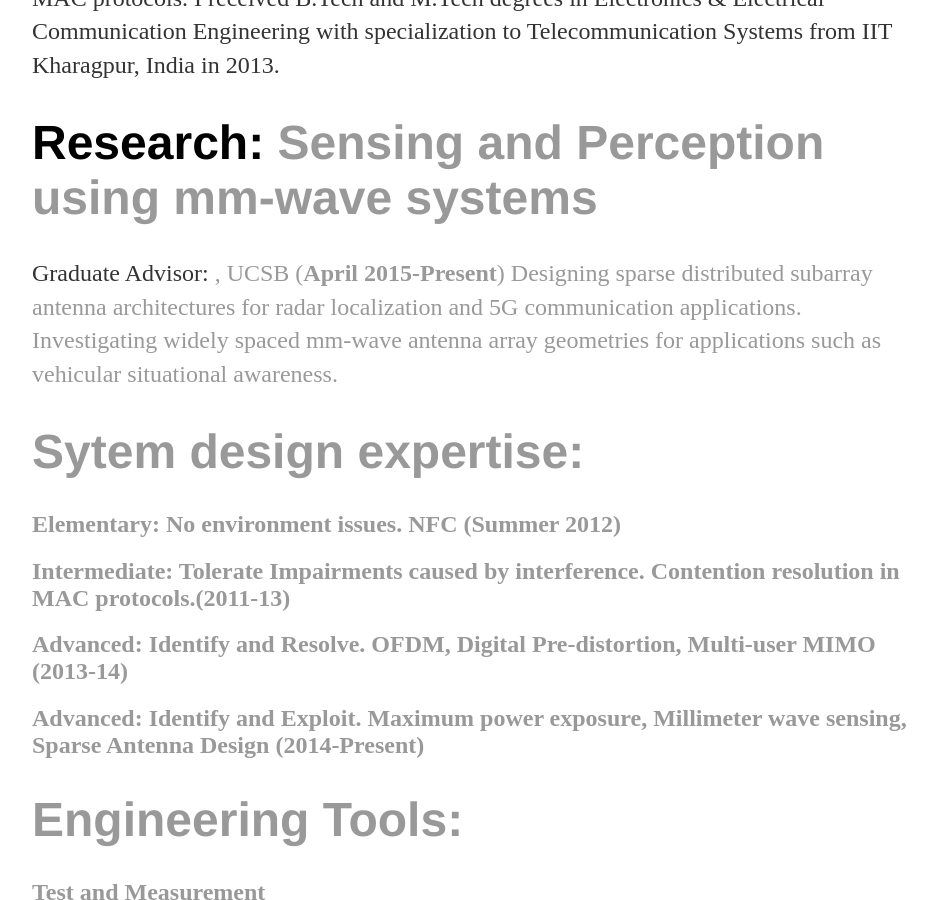
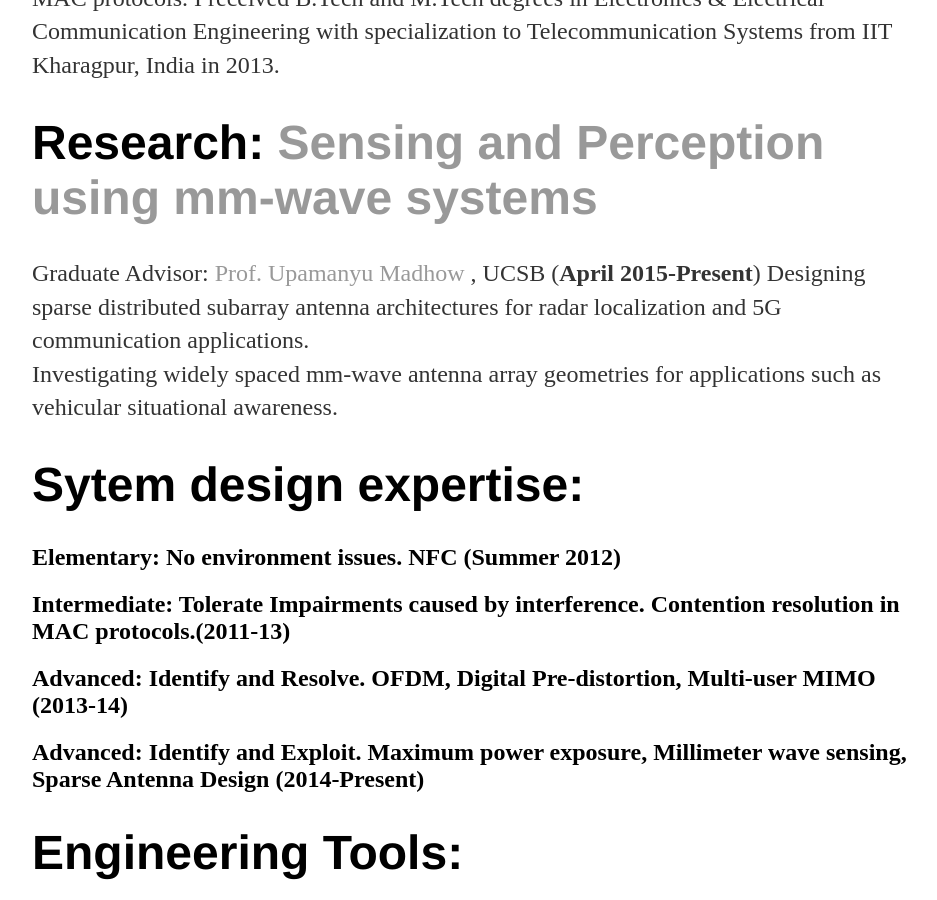
Before and after one commit to anantgupt/anantgupt.github.io, a Jekyll site: the page built from index.html, in a window 1280 px wide and 900 px high, scrolled down 417 px. Shown: the whole window, without its empty margins (160-1097 px from the left). Built offline with Jekyll 4.4.1, drawn with Linux system fonts in a browser that asks for light colours.

Commit message:
corrected errors
correct

```diff
--- a/index.html
+++ b/index.html
@@ -11,7 +11,7 @@
   </p>
    <h1>Research: <a href="https://wcsl.ece.ucsb.edu/mm-wave-Imaging"> Sensing and Perception using mm-wave systems</a> </h1>
   <p>
-    Graduate Advisor: <a href="https://wcsl.ece.ucsb.edu/people/upamanyu-madhow"Prof. Upamanyu Madhow</a>, UCSB    (<b>April 2015-Present</b>)
+    Graduate Advisor: <a href="https://wcsl.ece.ucsb.edu/people/upamanyu-madhow"> Prof. Upamanyu Madhow </a>, UCSB    (<b>April 2015-Present</b>)
    Designing sparse distributed subarray antenna architectures for radar localization and 5G communication applications.<br>
    Investigating widely spaced mm-wave antenna array geometries for applications such as vehicular situational awareness.
   </p>
@@ -33,6 +33,7 @@
   <ul>
     <li> Coding: Python, C/C++</li>
     <li> Softwares: MATLAB, LabVIEW, Network Simulator (NS)-2 </li>
+  </ul>
   </p>
 <h1>Past Work:</h1>
  <h2> Close range detection for RF exposure compliance in 5G mm-wave systems (<b> Summer 2017</b>) </h2>
```
